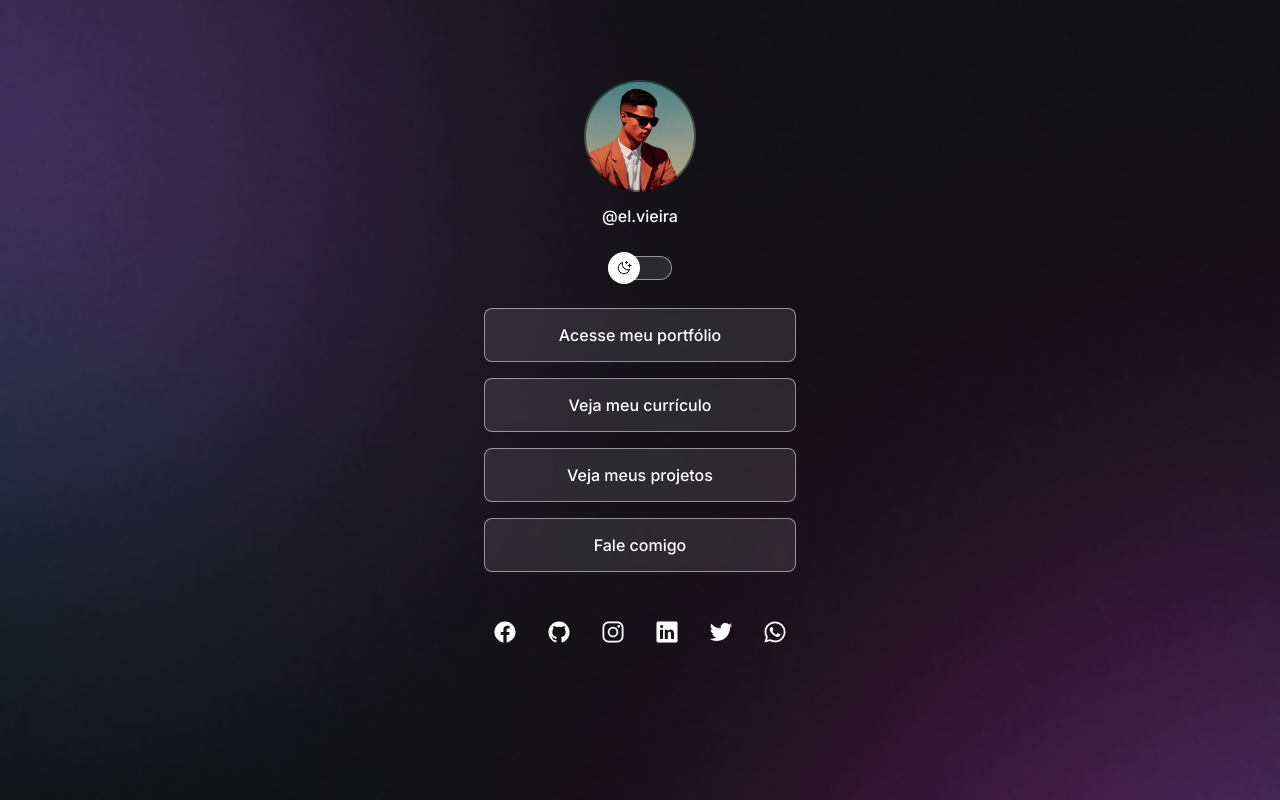
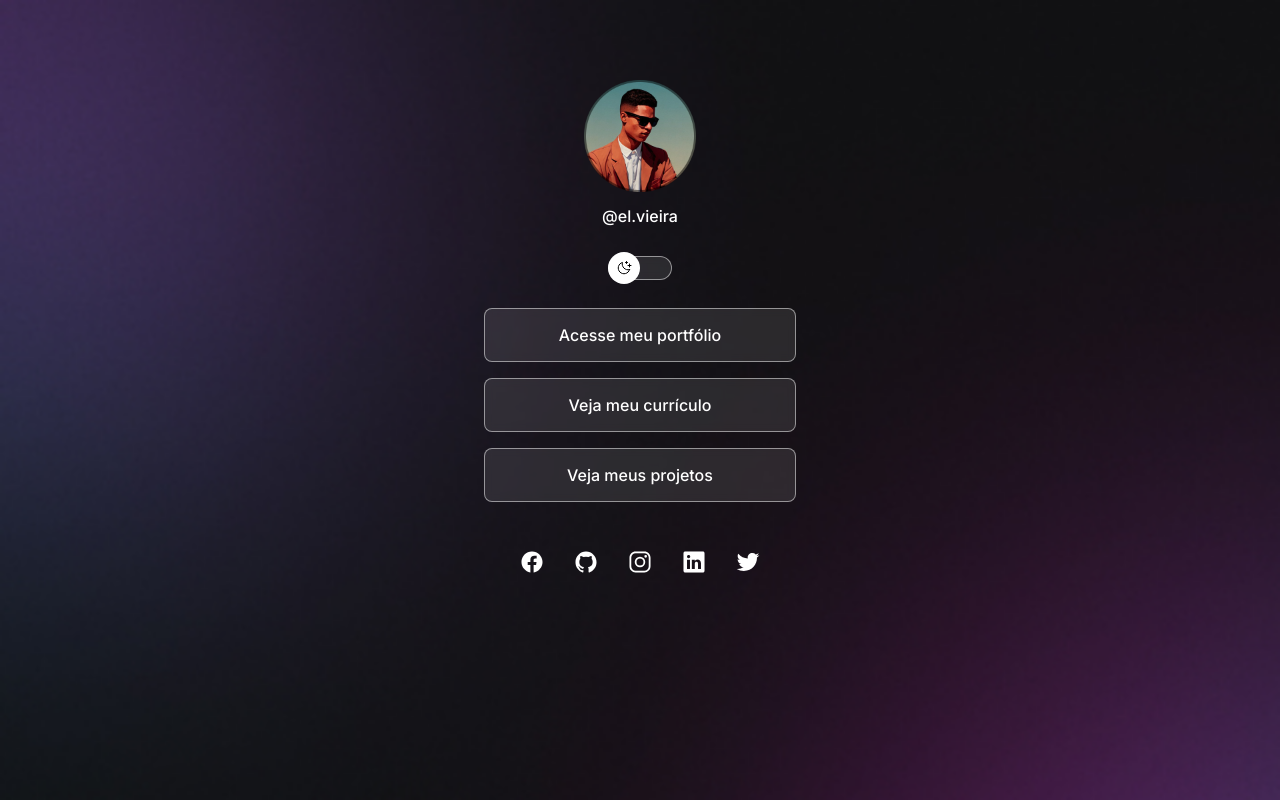
Before and after one commit to elvieira/links, a plain HTML site: page index.html in a window 1280 px wide. Drawn offline with nearby package versions, Linux system fonts and the light colour scheme.

Commit message:
Modificação nos links

```diff
--- a/index.html
+++ b/index.html
@@ -25,7 +25,6 @@
             <li><a href="https://github.com/elvieira" target="_blank">Acesse meu portfólio</a></li>
             <li><a href="https://www.linkedin.com/in/elvieira9/" target="_blank">Veja meu currículo</a></li>
             <li><a href="https://elvieira.github.io/projects/">Veja meus projetos</a></li>
-            <li><a href="https://wa.me/5513991783507" target="_blank">Fale comigo</a></li>
         </ul>
         <div id="social-links">
             <a href="https://www.facebook.com/el.vieira09/" target="_blank"><ion-icon name="logo-facebook"></ion-icon></a>
@@ -33,7 +32,6 @@
             <a href="https://www.instagram.com/el.vieira/" target="_blank"><ion-icon name="logo-instagram"></ion-icon></a>
             <a href="https://www.linkedin.com/in/elvieira9/" target="_blank"><ion-icon name="logo-linkedin"></ion-icon></a>
             <a href="https://twitter.com/elvieira9" target="_blank"><ion-icon name="logo-twitter"></ion-icon></a>
-            <a href="https://wa.me/5513991783507" target="_blank"><ion-icon name="logo-whatsapp"></ion-icon></a>
         </div>
     </div>
     <script type="module" src="https://unpkg.com/ionicons@7.1.0/dist/ionicons/ionicons.esm.js"></script>
```
